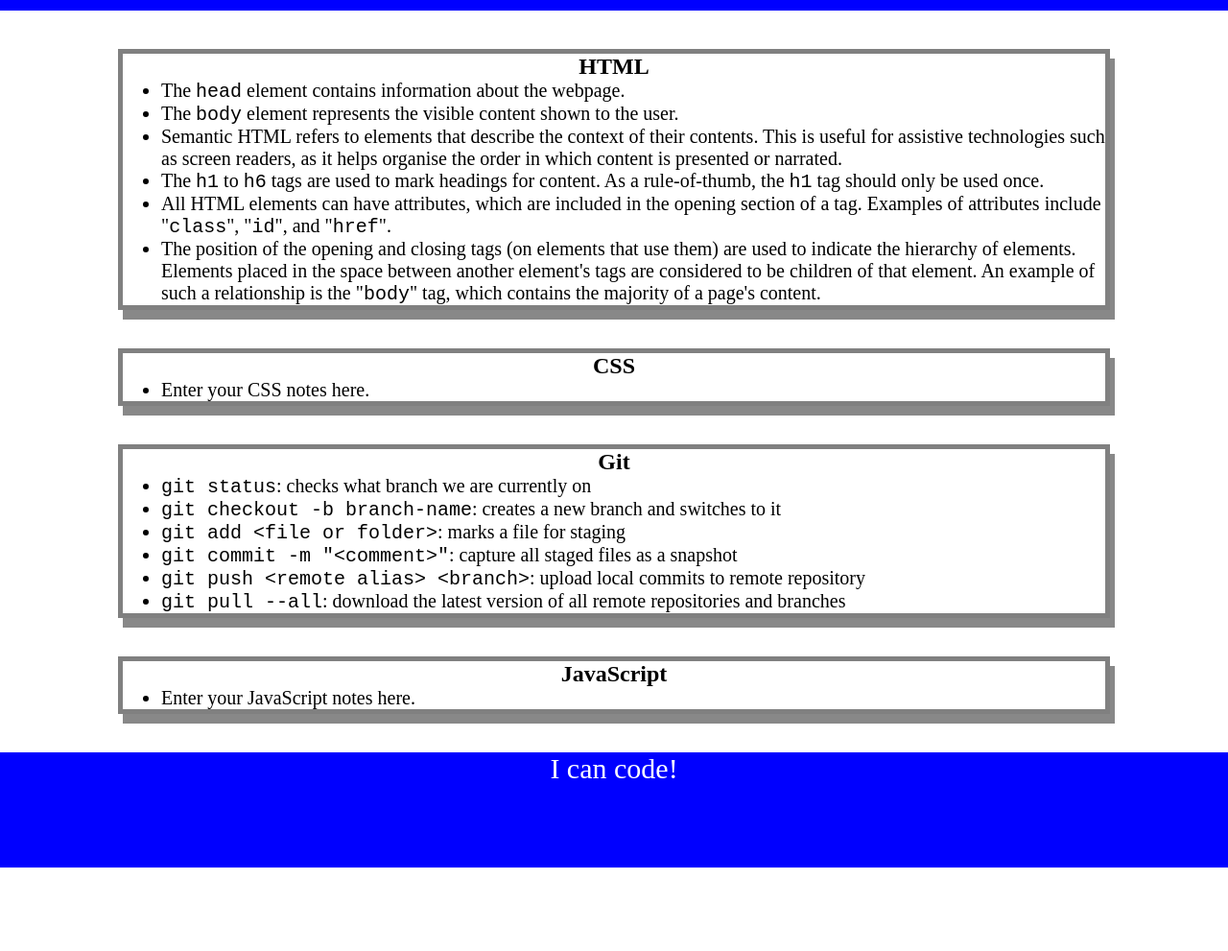
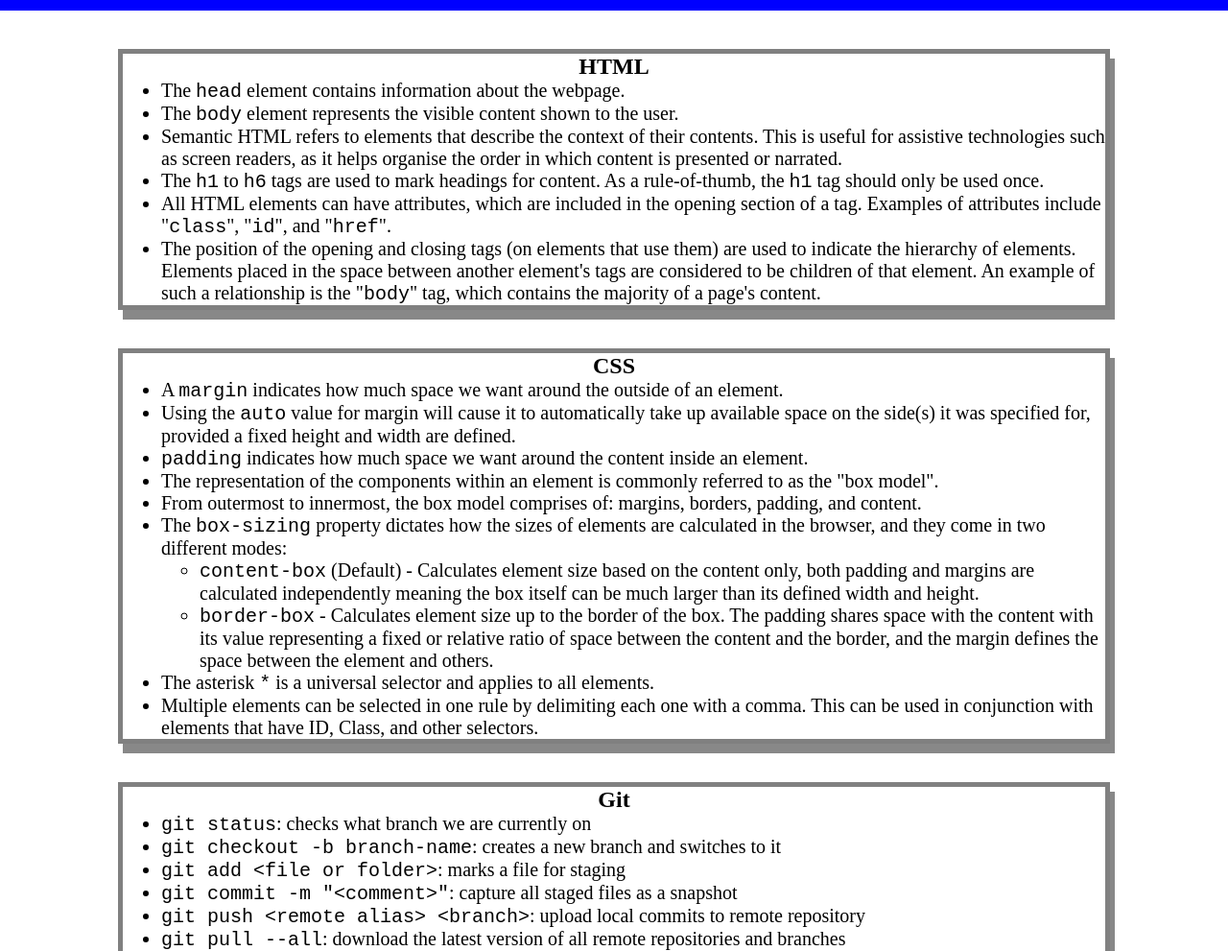
Before and after one commit to natpoulson/prework-study-guide, a plain HTML site: page index.html in a window 1280 px wide. Shown: the part 109-1100 px from the top of the page at 96% size. Before the commit the page ends 1013 px from the top, so only its background shows below. Drawn offline with Linux system fonts and the light colour scheme.

Commit message:
add notes for css section

```diff
--- a/index.html
+++ b/index.html
@@ -28,7 +28,19 @@
       <section class="card" id="css-section">
         <h2>CSS</h2>
         <ul>
-          <li>Enter your CSS notes here.</li>
+          <li>A <code>margin</code> indicates how much space we want around the outside of an element.</li>
+          <li>Using the <code>auto</code> value for margin will cause it to automatically take up available space on the side(s) it was specified for, provided a fixed height and width are defined.</li>
+          <li><code>padding</code> indicates how much space we want around the content inside an element.</li>
+          <li>The representation of the components within an element is commonly referred to as the "box model".</li>
+          <li>From outermost to innermost, the box model comprises of: margins, borders, padding, and content.</li>
+          <li>The <code>box-sizing</code> property dictates how the sizes of elements are calculated in the browser, and they come in two different modes:</li>
+          <ul>
+            <li><code>content-box</code> (Default) - Calculates element size based on the content only, both padding and margins are calculated independently meaning the box itself can be much larger than its defined width and height.</li>
+            <li><code>border-box</code> - Calculates element size up to the border of the box. The padding shares space with the content with its value representing a fixed or relative ratio of space between the content and the border, and the margin defines the space between the element and others.</li>
+          </ul>
+          <li>The asterisk <code>*</code> is a universal selector and applies to all elements.</li>
+          <li>Multiple elements can be selected in one rule by delimiting each one with a comma. This can be used in conjunction with elements that have ID, Class, and other selectors.</li>
+
         </ul>
       </section>
 
```
